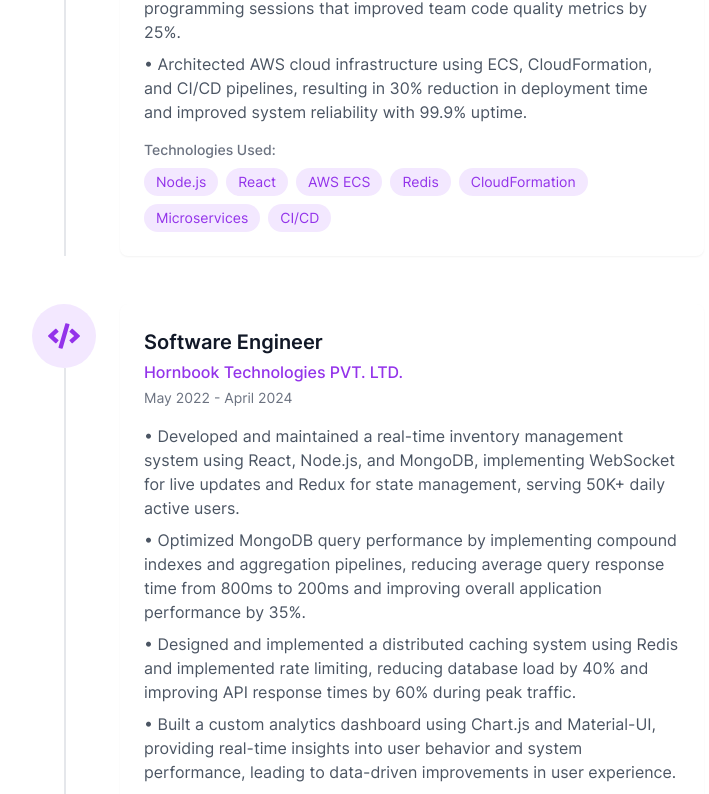
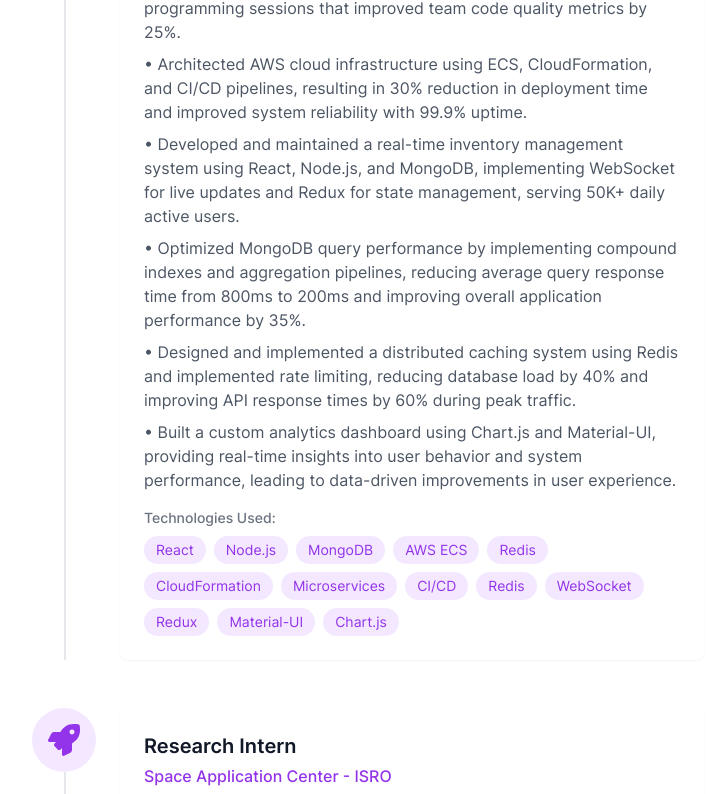
Before and after one commit to dhruvac29/portfolio, a Next.js app: page /experience in a window 1280 px wide. Shown: the part 1076-1870 px from the top of the page, without its empty margins (272-981 px from the left). Built offline with nearby package versions, Linux system fonts and the light colour scheme.

Commit message:
Experience Updated

```diff
--- a/components/experience.js
+++ b/components/experience.js
@@ -10,45 +10,69 @@
     description: [
       "Developed and deployed two ML-based web platforms: ",
       <span key="platforms">
-        <a href="https://cohortnetwork.org" target="_blank" rel="noopener noreferrer" className="text-purple-600 hover:text-purple-800 dark:text-purple-400 dark:hover:text-purple-300">
+        <a
+          href="https://cohortnetwork.org"
+          target="_blank"
+          rel="noopener noreferrer"
+          className="text-purple-600 hover:text-purple-800 dark:text-purple-400 dark:hover:text-purple-300"
+        >
           Cohort Network
         </a>
         {" for federated learning research and "}
-        <a href="https://ecotoxicity.org" target="_blank" rel="noopener noreferrer" className="text-purple-600 hover:text-purple-800 dark:text-purple-400 dark:hover:text-purple-300">
+        <a
+          href="https://ecotoxicity.org"
+          target="_blank"
+          rel="noopener noreferrer"
+          className="text-purple-600 hover:text-purple-800 dark:text-purple-400 dark:hover:text-purple-300"
+        >
           Ecotoxicity
         </a>
         {" for environmental toxicity predictions."}
       </span>,
       "Architected and implemented Ecotoxicity platform using AWS services (Lambda, API Gateway, S3) and Amazon CDK for Infrastructure as Code, ensuring scalable and cost-effective deployment.",
       "Implemented cancer prediction system using Neural Networks and Autoencoders, achieving 35% improved detection accuracy and submitting findings for publication.",
-      "Currently leading research on Fish Chemical Tissues detection using ML algorithms, focusing on automated chemical compound identification and classification."
+      "Currently leading research on Fish Chemical Tissues detection using ML algorithms, focusing on automated chemical compound identification and classification.",
     ],
-    technologies: ["Python", "Machine Learning", "Neural Networks", "AWS Lambda", "API Gateway", "S3", "Amazon CDK", "Web Development"]
+    technologies: [
+      "Python",
+      "Machine Learning",
+      "Neural Networks",
+      "AWS Lambda",
+      "API Gateway",
+      "S3",
+      "Amazon CDK",
+      "Web Development",
+    ],
   },
   {
-    title: "Software Engineer 2",
+    title: "Software Engineer",
     company: "Hornbook Technologies PVT. LTD.",
-    duration: "May 2024 - Aug 2024",
+    duration: "May 2022 - June 2024",
     icon: FaCode,
     description: [
       "Led development of microservices architecture using Node.js and React, improving system scalability by 40% through implementation of event-driven communication and Redis caching.",
       "Mentored 2 junior developers in React best practices and microservices patterns, conducting weekly code reviews and pair programming sessions that improved team code quality metrics by 25%.",
-      "Architected AWS cloud infrastructure using ECS, CloudFormation, and CI/CD pipelines, resulting in 30% reduction in deployment time and improved system reliability with 99.9% uptime."
-    ],
-    technologies: ["Node.js", "React", "AWS ECS", "Redis", "CloudFormation", "Microservices", "CI/CD"]
-  },
-  {
-    title: "Software Engineer",
-    company: "Hornbook Technologies PVT. LTD.",
-    duration: "May 2022 - April 2024",
-    icon: FaCode,
-    description: [
+      "Architected AWS cloud infrastructure using ECS, CloudFormation, and CI/CD pipelines, resulting in 30% reduction in deployment time and improved system reliability with 99.9% uptime.",
       "Developed and maintained a real-time inventory management system using React, Node.js, and MongoDB, implementing WebSocket for live updates and Redux for state management, serving 50K+ daily active users.",
       "Optimized MongoDB query performance by implementing compound indexes and aggregation pipelines, reducing average query response time from 800ms to 200ms and improving overall application performance by 35%.",
       "Designed and implemented a distributed caching system using Redis and implemented rate limiting, reducing database load by 40% and improving API response times by 60% during peak traffic.",
-      "Built a custom analytics dashboard using Chart.js and Material-UI, providing real-time insights into user behavior and system performance, leading to data-driven improvements in user experience."
+      "Built a custom analytics dashboard using Chart.js and Material-UI, providing real-time insights into user behavior and system performance, leading to data-driven improvements in user experience.",
     ],
-    technologies: ["React", "Node.js", "MongoDB", "Redis", "WebSocket", "Redux", "Material-UI", "Chart.js"]
+    technologies: [
+      "React",
+      "Node.js",
+      "MongoDB",
+      "AWS ECS",
+      "Redis",
+      "CloudFormation",
+      "Microservices",
+      "CI/CD",
+      "Redis",
+      "WebSocket",
+      "Redux",
+      "Material-UI",
+      "Chart.js",
+    ],
   },
   {
     title: "Research Intern",
@@ -58,9 +82,17 @@
     description: [
       "Analyzed Martian dataset, including OpenMARS, EMARS, and ISCA framework, to extract insights and enhance understanding of Mars' atmospheric circulation, resulting in a 20% improvement in the accuracy of atmospheric models.",
       "Utilized Python libraries (NumPy, Pandas, OpenCV, PyTorch) to develop stereo-graphic charts, increasing efficiency in windstorm effect investigations by 30%.",
-      "Demonstrated proficiency in harnessing cutting-edge technologies such as Python, MATLAB, and NetCDF4 for data analysis and visualization, resulting in a 15% reduction in data processing time while improving the quality of insights generated."
+      "Demonstrated proficiency in harnessing cutting-edge technologies such as Python, MATLAB, and NetCDF4 for data analysis and visualization, resulting in a 15% reduction in data processing time while improving the quality of insights generated.",
     ],
-    technologies: ["Python", "MATLAB", "NetCDF4", "NumPy", "Pandas", "OpenCV", "PyTorch"]
+    technologies: [
+      "Python",
+      "MATLAB",
+      "NetCDF4",
+      "NumPy",
+      "Pandas",
+      "OpenCV",
+      "PyTorch",
+    ],
   },
   {
     title: "Software Engineer Intern",
@@ -71,10 +103,19 @@
       "Developed a sentiment analysis model using BERT and PyTorch for customer feedback classification, achieving 89% accuracy and reducing manual review time by 65% for the customer support team.",
       "Implemented data preprocessing pipeline using Pandas and NumPy for handling 100K+ customer reviews, including text cleaning, tokenization, and feature engineering, improving model training efficiency by 40%.",
       "Built RESTful APIs using FastAPI to serve ML models in production, implementing model versioning and A/B testing framework, handling 500+ predictions per minute with 200ms average response time.",
-      "Created an automated ML pipeline using MLflow for experiment tracking and model registry, enabling efficient model iteration and deployment, reducing model deployment time from 2 days to 4 hours."
+      "Created an automated ML pipeline using MLflow for experiment tracking and model registry, enabling efficient model iteration and deployment, reducing model deployment time from 2 days to 4 hours.",
     ],
-    technologies: ["Python", "PyTorch", "BERT", "FastAPI", "MLflow", "Pandas", "NumPy", "Docker"]
-  }
+    technologies: [
+      "Python",
+      "PyTorch",
+      "BERT",
+      "FastAPI",
+      "MLflow",
+      "Pandas",
+      "NumPy",
+      "Docker",
+    ],
+  },
 ];
 
 export default function Experience() {
@@ -125,7 +166,10 @@
 
                     <ul className="mt-4 space-y-2">
                       {experience.description.map((point, i) => (
-                        <li key={i} className="text-gray-600 dark:text-gray-300">
+                        <li
+                          key={i}
+                          className="text-gray-600 dark:text-gray-300"
+                        >
                           • {point}
                         </li>
                       ))}
```
